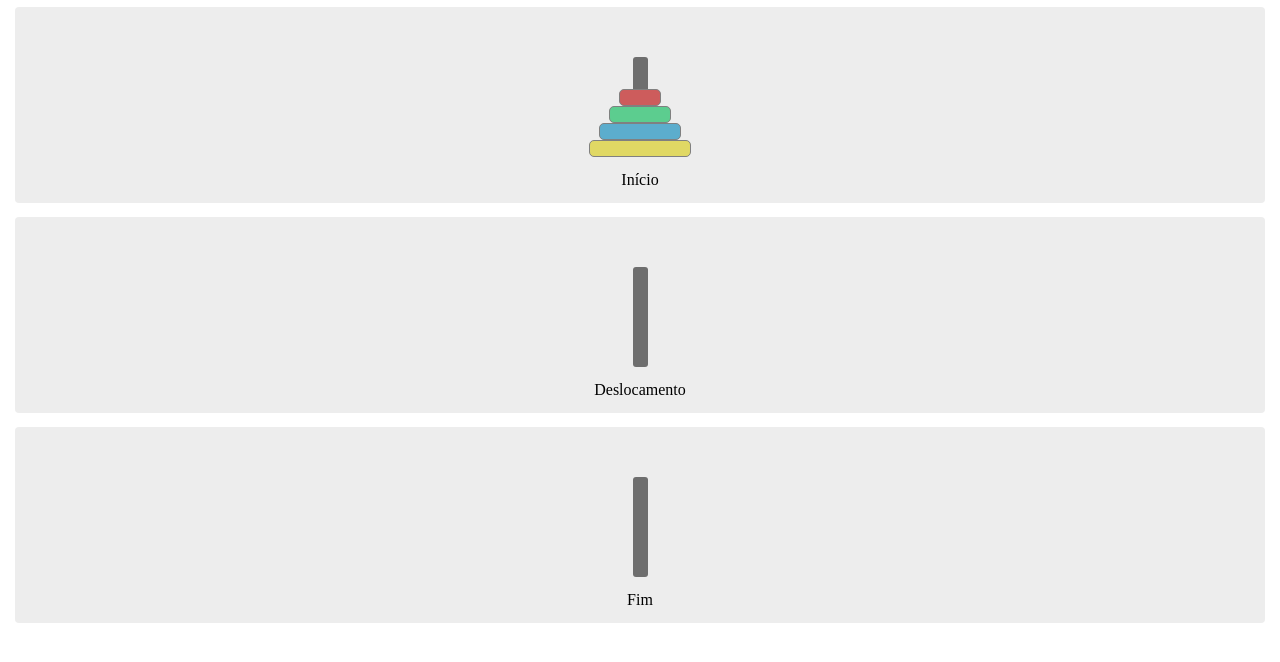
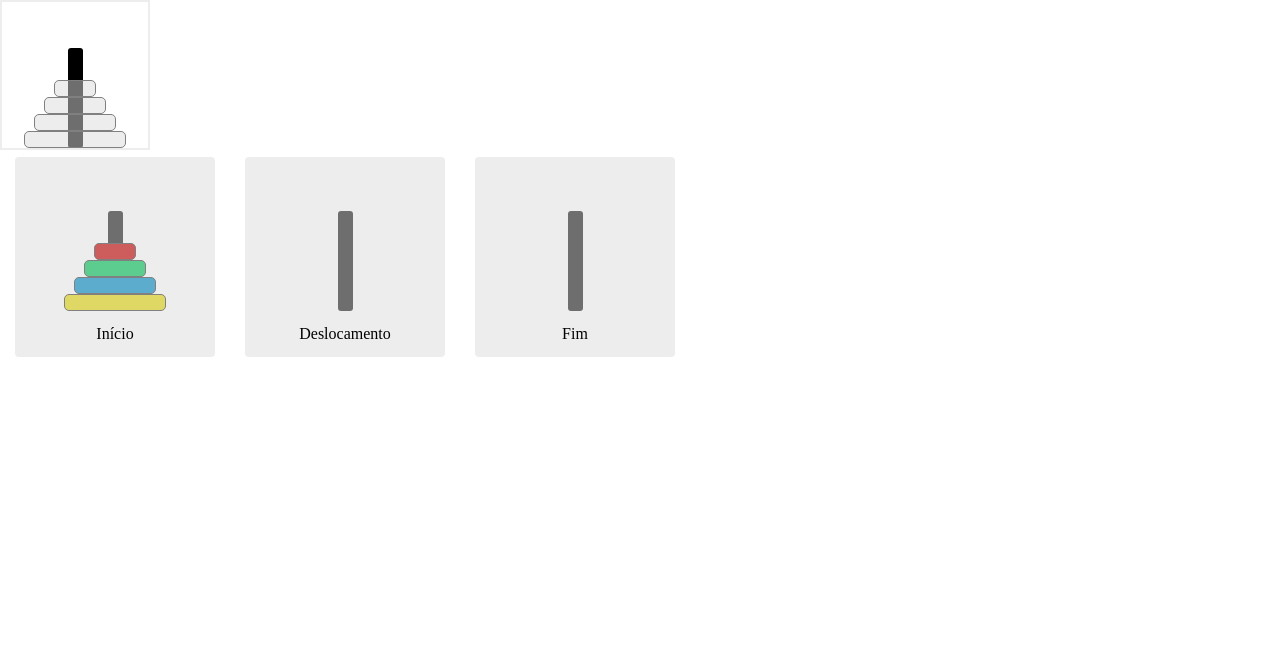
Before and after one commit to Kenzie-Academy-Brasil-Developers/entrega-torre-de-hanoi-sprint-5-emanuelz-martins, a plain HTML site: page index.html in a window 1280 px wide. Drawn offline with Linux system fonts and the light colour scheme.

Commit message:
funcao que mostra selecao e mobilefirst

```diff
--- a/index.html
+++ b/index.html
@@ -11,6 +11,15 @@
     <body>
         <header>
             <!-- espaço para instruções e regras do jogo -->
+            <div class="caixa__selecao">
+                <div id="hasteSelecao" class="haste"></div>
+                <div id="" class="discosTorre discosTorre--um"></div>
+                <div id="" class="discosTorre discosTorre--dois"></div>
+                <div id="" class="discosTorre discosTorre--tres"></div>
+                <div id="" class="discosTorre discosTorre--quatro"></div>
+
+
+            </div>
         </header>
         <main>
             <section id="secaoTorres">
--- a/src/scripts.js
+++ b/src/scripts.js
@@ -1,6 +1,7 @@
 const torrePilhaUm = document.getElementById("torre__pilha--um");
 const torreFinal = document.querySelector('#torre__pilha--tres');
 const torreSecao = document.querySelectorAll(".torre__area");
+const discosDeVisualização = document.querySelectorAll(".caixa__selecao > .discosTorre")
 let modoDoDiscoAtual = false;
 let discoSelecionado;
 
@@ -27,19 +28,37 @@ for (let index = 0; index < torreSecao.length; index++) {
         }
     });
 }
+function mostrarSelecao(x){
+    let cores = ["disco1", "disco2", "disco3", "disco4"];
+
+    // console.log(discosSelecao)
+    for(let i=0; i<cores.length; i++){
+        if(x.id === cores[i]){
+            discosDeVisualização[i].id = cores[i];
+        }
+    }
+}
+
 
 function selecionaDisco(evento) {
     let torreAreaPilha = evento.currentTarget.childNodes[1];
     let selecionado = torreAreaPilha.lastChild;
-    console.dir(torreAreaPilha);
-    console.log(torreAreaPilha);
+    // console.dir(torreAreaPilha);
+    // console.log(torreAreaPilha);
 
     if (selecionado.className === 'discosTorre') {
         torreAreaPilha.removeChild(selecionado);
         discoSelecionado = selecionado;
         modoDoDiscoAtual = true;
+        mostrarSelecao(discoSelecionado);
     }
 }
+function tirarSelecao(x){
+    for(let i=0; i<discosDeVisualização.length;i++){
+        discosDeVisualização[i].removeAttribute("id")
+    }
+}
+
 
 function colocarDisco(evento) {
 
@@ -51,10 +70,13 @@ function colocarDisco(evento) {
     if(torreAreaPilha.childElementCount === 1){
         torreAreaPilha.appendChild(discoSelecionado);
         modoDoDiscoAtual = false;
+        tirarSelecao(discoSelecionado);
     } else {
         if(sobrepor(discoPresente, discoSelecionado)){
         torreAreaPilha.appendChild(discoSelecionado)
         modoDoDiscoAtual = false
+        tirarSelecao(discoSelecionado);
+
         }
         else{ alert("Escolha um cone que tenha um disco maior embaixo.")
         }
@@ -62,9 +84,6 @@ function colocarDisco(evento) {
 
 }
 
-function checarSeForUmaTorre() {
-
-}
 
 function checarVitoria() {
     if (torreFinal.childElementCount === 4) {
--- a/styles/style.css
+++ b/styles/style.css
@@ -1,3 +1,31 @@
+.caixa__selecao {
+  width: 150px;
+  height: 150px;
+  position: relative;
+  display: flex;
+  flex-direction: column;
+  align-items: center;
+  justify-content: flex-end;
+  box-sizing: border-box;
+  border: 2px double rgba(219, 219, 219, 0.5);
+}
+.discosTorre--um {
+  width: 40px;
+  background-color: rgba(219, 219, 219, 0.5);
+}
+.discosTorre--dois{
+  width: 60px;
+  background-color: rgba(219, 219, 219, 0.5);
+}
+.discosTorre--tres{
+  width: 80px;
+  background-color: rgba(219, 219, 219, 0.5);
+}
+.discosTorre--quatro{
+  width: 100px;
+  background-color: rgba(219, 219, 219, 0.5);
+}
+
 #secaoTorres {
   width: 100vw;
   display: flex;
@@ -58,3 +86,18 @@
 .torre__area__titulo {
   padding: 15px 0;
 }
+
+@media (min-width: 769px) {
+
+#secaoTorres {
+  width: 100vw;
+  display: flex;
+  flex-direction: row;
+
+}
+.torre__area {
+  margin: 7px 15px; /*---teste---*/
+  width: 200px;
+  height: 200px;
+
+}
```
